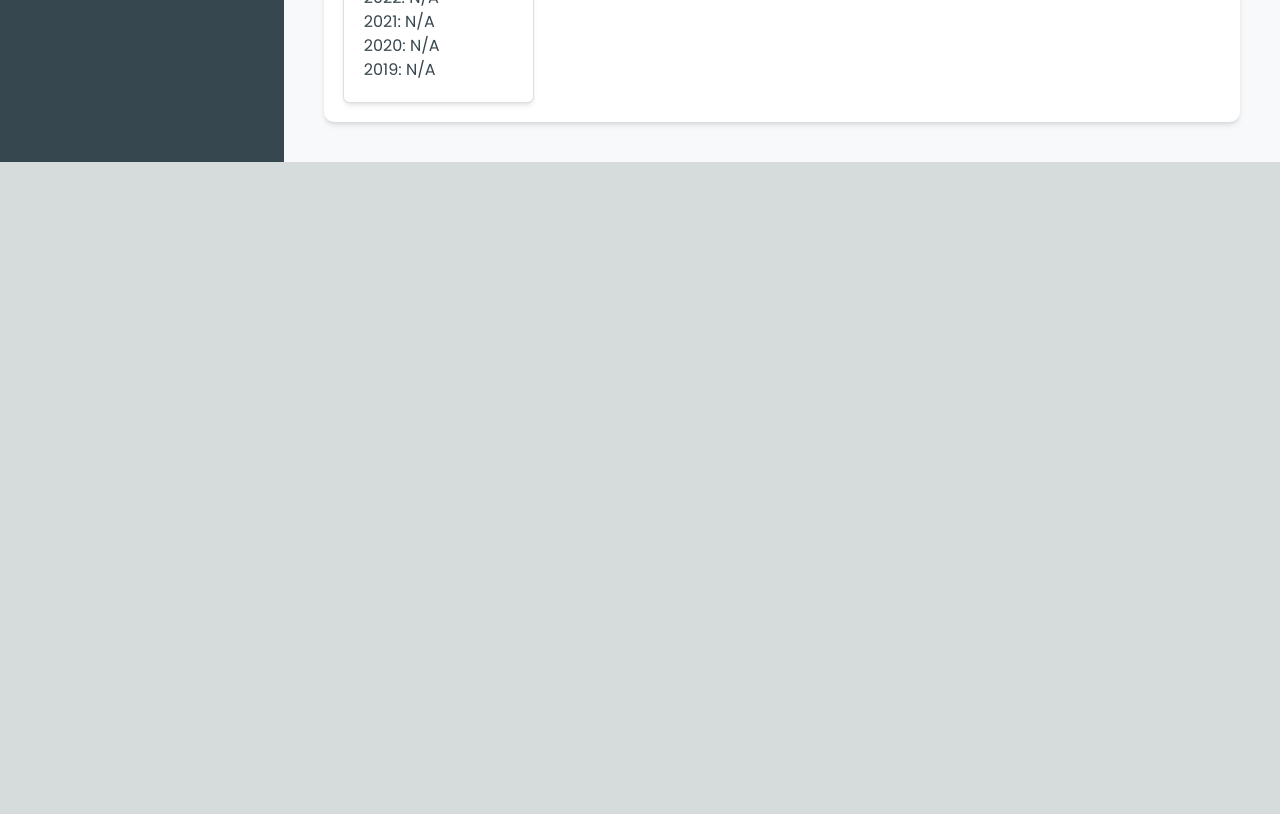
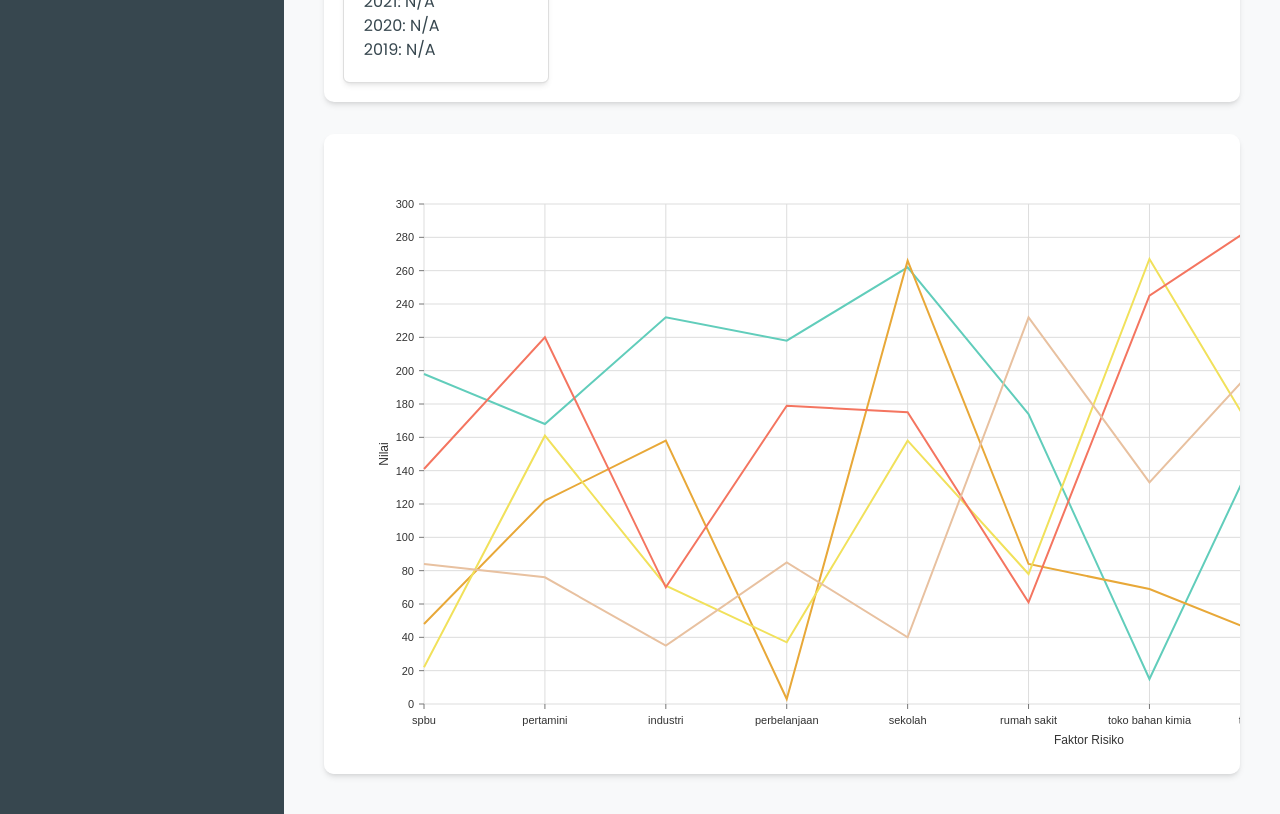
Before and after one commit to ahmadzakiakmal/Prototype-RISPKP, a Next.js app: page /data in a window 1280 px wide. Shown: the part 760-1574 px from the top of the page. Before the commit the page ends 922 px from the top, so only its background shows below. Built offline with nearby package versions, Linux system fonts and the light colour scheme.

Commit message:
feat: testing line chart

```diff
--- /dev/null
+++ b/src/components/charts/LineChart.tsx
@@ -0,0 +1,348 @@
+import { ResponsiveLine } from "@nivo/line";
+
+export default function LineChart() {
+  const data = [
+    {
+      "id": "Kota Yogyakarta",
+      "color": "hsl(176, 70%, 50%)",
+      "data": [
+        {
+          "x": "spbu",
+          "y": 84
+        },
+        {
+          "x": "pertamini",
+          "y": 76
+        },
+        {
+          "x": "industri",
+          "y": 35
+        },
+        {
+          "x": "perbelanjaan",
+          "y": 85
+        },
+        {
+          "x": "sekolah",
+          "y": 40
+        },
+        {
+          "x": "rumah sakit",
+          "y": 232
+        },
+        {
+          "x": "toko bahan kimia",
+          "y": 133
+        },
+        {
+          "x": "toko petasan",
+          "y": 212
+        },
+        {
+          "x": "instansi militer",
+          "y": 18
+        },
+        {
+          "x": "kepadatan penduduk",
+          "y": 274
+        },
+        {
+          "x": "kepadatan bangunan",
+          "y": 57
+        },
+        {
+          "x": "lainnya",
+          "y": 62
+        }
+      ]
+    },
+    {
+      "id": "Sleman",
+      "color": "hsl(248, 70%, 50%)",
+      "data": [
+        {
+          "x": "spbu",
+          "y": 141
+        },
+        {
+          "x": "pertamini",
+          "y": 220
+        },
+        {
+          "x": "industri",
+          "y": 70
+        },
+        {
+          "x": "perbelanjaan",
+          "y": 179
+        },
+        {
+          "x": "sekolah",
+          "y": 175
+        },
+        {
+          "x": "rumah sakit",
+          "y": 61
+        },
+        {
+          "x": "toko bahan kimia",
+          "y": 245
+        },
+        {
+          "x": "toko petasan",
+          "y": 293
+        },
+        {
+          "x": "instansi militer",
+          "y": 20
+        },
+        {
+          "x": "kepadatan penduduk",
+          "y": 78
+        },
+        {
+          "x": "kepadatan bangunan",
+          "y": 19
+        },
+        {
+          "x": "lainnya",
+          "y": 192
+        }
+      ]
+    },
+    {
+      "id": "Bantul",
+      "color": "hsl(191, 70%, 50%)",
+      "data": [
+        {
+          "x": "spbu",
+          "y": 22
+        },
+        {
+          "x": "pertamini",
+          "y": 161
+        },
+        {
+          "x": "industri",
+          "y": 71
+        },
+        {
+          "x": "perbelanjaan",
+          "y": 37
+        },
+        {
+          "x": "sekolah",
+          "y": 158
+        },
+        {
+          "x": "rumah sakit",
+          "y": 78
+        },
+        {
+          "x": "toko bahan kimia",
+          "y": 267
+        },
+        {
+          "x": "toko petasan",
+          "y": 146
+        },
+        {
+          "x": "instansi militer",
+          "y": 186
+        },
+        {
+          "x": "kepadatan penduduk",
+          "y": 63
+        },
+        {
+          "x": "kepadatan bangunan",
+          "y": 261
+        },
+        {
+          "x": "lainnya",
+          "y": 21
+        }
+      ]
+    },
+    {
+      "id": "Kulon Progo",
+      "color": "hsl(30, 70%, 50%)",
+      "data": [
+        {
+          "x": "spbu",
+          "y": 48
+        },
+        {
+          "x": "pertamini",
+          "y": 122
+        },
+        {
+          "x": "industri",
+          "y": 158
+        },
+        {
+          "x": "perbelanjaan",
+          "y": 3
+        },
+        {
+          "x": "sekolah",
+          "y": 266
+        },
+        {
+          "x": "rumah sakit",
+          "y": 84
+        },
+        {
+          "x": "toko bahan kimia",
+          "y": 69
+        },
+        {
+          "x": "toko petasan",
+          "y": 40
+        },
+        {
+          "x": "instansi militer",
+          "y": 79
+        },
+        {
+          "x": "kepadatan penduduk",
+          "y": 100
+        },
+        {
+          "x": "kepadatan bangunan",
+          "y": 51
+        },
+        {
+          "x": "lainnya",
+          "y": 287
+        }
+      ]
+    },
+    {
+      "id": "Gunung Kidul",
+      "color": "hsl(53, 70%, 50%)",
+      "data": [
+        {
+          "x": "spbu",
+          "y": 198
+        },
+        {
+          "x": "pertamini",
+          "y": 168
+        },
+        {
+          "x": "industri",
+          "y": 232
+        },
+        {
+          "x": "perbelanjaan",
+          "y": 218
+        },
+        {
+          "x": "sekolah",
+          "y": 262
+        },
+        {
+          "x": "rumah sakit",
+          "y": 174
+        },
+        {
+          "x": "toko bahan kimia",
+          "y": 15
+        },
+        {
+          "x": "toko petasan",
+          "y": 169
+        },
+        {
+          "x": "instansi militer",
+          "y": 259
+        },
+        {
+          "x": "kepadatan penduduk",
+          "y": 129
+        },
+        {
+          "x": "kepadatan bangunan",
+          "y": 234
+        },
+        {
+          "x": "lainnya",
+          "y": 170
+        }
+      ]
+    }
+  ];
+  return (
+    <div className="min-h-[600px] w-full">
+      {/* // eslint-disable
+      @ts-ignore*/}
+      <ResponsiveLine
+        width={1500}
+        data={data}
+        margin={{ top: 50, right: 110, bottom: 50, left: 60 }}
+        xScale={{ type: "point" }}
+        yScale={{
+          type: "linear",
+          min: "auto",
+          max: "auto",
+          stacked: false,
+          reverse: false,
+        }}
+        axisTop={null}
+        axisRight={null}
+        axisBottom={{
+          orient: "bottom",
+          tickSize: 5,
+          tickPadding: 5,
+          tickRotation: 0,
+          legend: "Faktor Risiko",
+          legendOffset: 36,
+          legendPosition: "middle",
+        }}
+        axisLeft={{
+          orient: "left",
+          tickSize: 5,
+          tickPadding: 5,
+          tickRotation: 0,
+          legend: "Nilai",
+          legendOffset: -40,
+          legendPosition: "middle",
+        }}
+        colors={{ scheme: "nivo" }}
+        pointSize={10}
+        pointColor={{ theme: "background" }}
+        pointBorderWidth={2}
+        pointBorderColor={{ from: "serieColor" }}
+        pointLabelYOffset={-12}
+        useMesh={true}
+        legends={[
+          {
+            anchor: "bottom-right",
+            direction: "column",
+            justify: false,
+            translateX: 100,
+            translateY: 0,
+            itemsSpacing: 0,
+            itemDirection: "left-to-right",
+            itemWidth: 80,
+            itemHeight: 20,
+            itemOpacity: 0.75,
+            symbolSize: 12,
+            symbolShape: "circle",
+            symbolBorderColor: "rgba(0, 0, 0, .5)",
+            effects: [
+              {
+                on: "hover",
+                style: {
+                  itemBackground: "rgba(0, 0, 0, .03)",
+                  itemOpacity: 1,
+                },
+              },
+            ],
+          },
+        ]}
+      />
+    </div>
+  );
+}
--- a/src/pages/data/index.tsx
+++ b/src/pages/data/index.tsx
@@ -1,7 +1,9 @@
 import Layout from "@/components/Layout";
 import { BsFire } from "react-icons/bs";
+import { useMemo } from "react";
+import dynamic from "next/dynamic";
 
-function RegionCard({ name }) {
+function RegionCard({ name }: { name: string }) {
   return (
     <div className="p-5 outline outline-1 outline-proto-200 shadow-md w-full rounded-[5px]">
       <h1 className="font-bold">{name}</h1>
@@ -23,6 +25,15 @@ function RegionCard({ name }) {
 }
 
 export default function DataPage() {
+  const LineChart = useMemo(
+    () =>
+      dynamic(() => import("@/components/charts/LineChart"), {
+        ssr: false,
+        loading: () => <p>Chart Loading...</p>,
+      }),
+    []
+  );
+
   return (
     <Layout>
       <main className="text-proto-300 bg-blue-500/0 flex flex-col justify-start items-center h-full gap-8">
@@ -33,7 +44,7 @@ export default function DataPage() {
           <h1 className="text-3xl font-bold">Data</h1>
         </section>
 
-        <section className="bg-white p-5 w-full rounded-[10px] shadow-md grid grid-cols-1 min-[425px]:grid-cols-2 sm:grid-cols-3 lg:grid-cols-4 gap-10">
+        <section className="bg-white p-5 w-full rounded-[10px] shadow-md grid grid-cols-1 min-[425px]:grid-cols-2 sm:grid-cols-3 lg:grid-cols-4 gap-5">
           <RegionCard name="Kota Yogyakarta" />
           <RegionCard name="Kabupaten Sleman" />
           <RegionCard name="Kabupatan Bantul" />
@@ -41,7 +52,9 @@ export default function DataPage() {
           <RegionCard name="Kabupaten Kulon Progo" />
         </section>
 
-
+        <section className="bg-white p-5 w-full overflow-x-auto rounded-[10px] shadow-md grid grid-cols-1 min-[425px]:grid-cols-2 sm:grid-cols-3 lg:grid-cols-4 gap-5 px-10">
+          <LineChart />
+        </section>
       </main>
     </Layout>
   );
```
